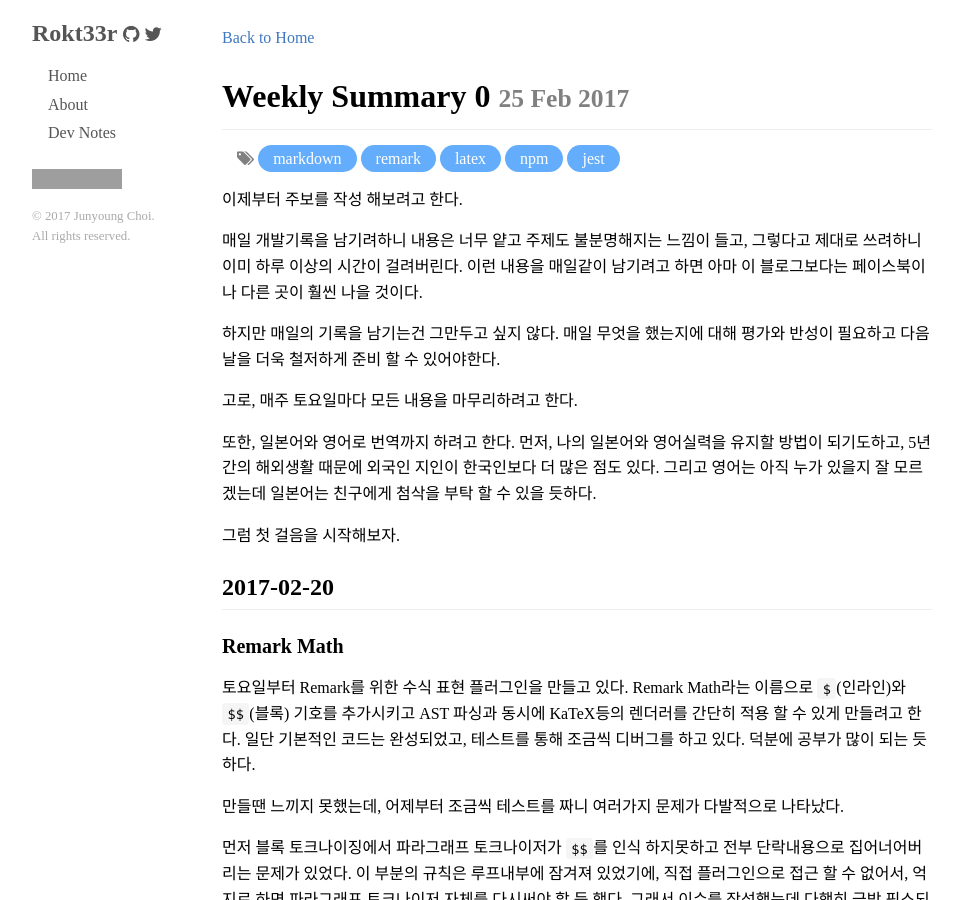
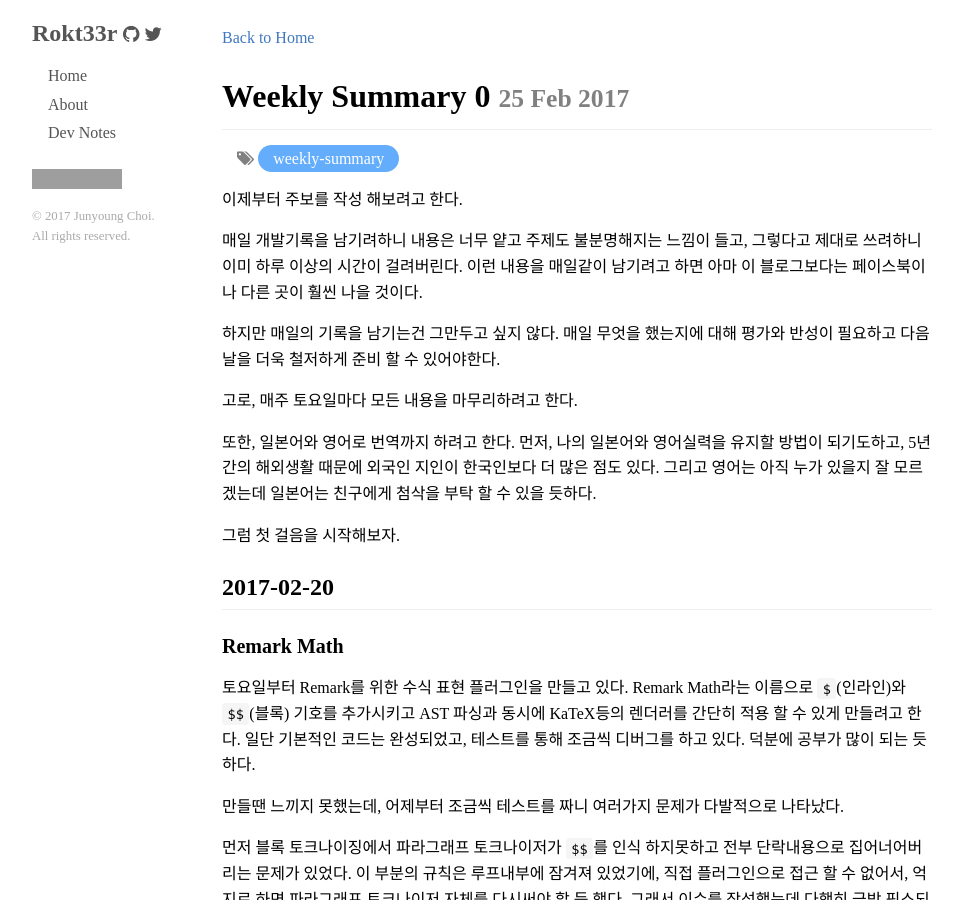
Before and after one commit to Rokt33r/rokt33r.github.io, a Jekyll site: the page built from devnotes/_posts/2017-02-25-weekly-summary-0.md, in a window 1280 px wide and 900 px high. Shown: the whole window, without its empty margins (158-1121 px from the left). Built offline with Jekyll 4.4.1, drawn with Linux system fonts in a browser that asks for light colours; nearby versions of some CDN libraries; some web fonts are replaced; comment, search, counter and statistics services are not loaded; grey boxes are pictures that could not be loaded.

Commit message:
Update tag of weekly summary 0

```diff
--- a/devnotes/_posts/2017-02-25-weekly-summary-0.md
+++ b/devnotes/_posts/2017-02-25-weekly-summary-0.md
@@ -2,7 +2,7 @@
 layout: post
 title: Weekly Summary 0
 date: 2017-02-25 22:00:00 +0900
-tags: [markdown, remark, latex, npm, jest]
+tags: [weekly-summary]
 ---
 
 이제부터 주보를 작성 해보려고 한다.
```
